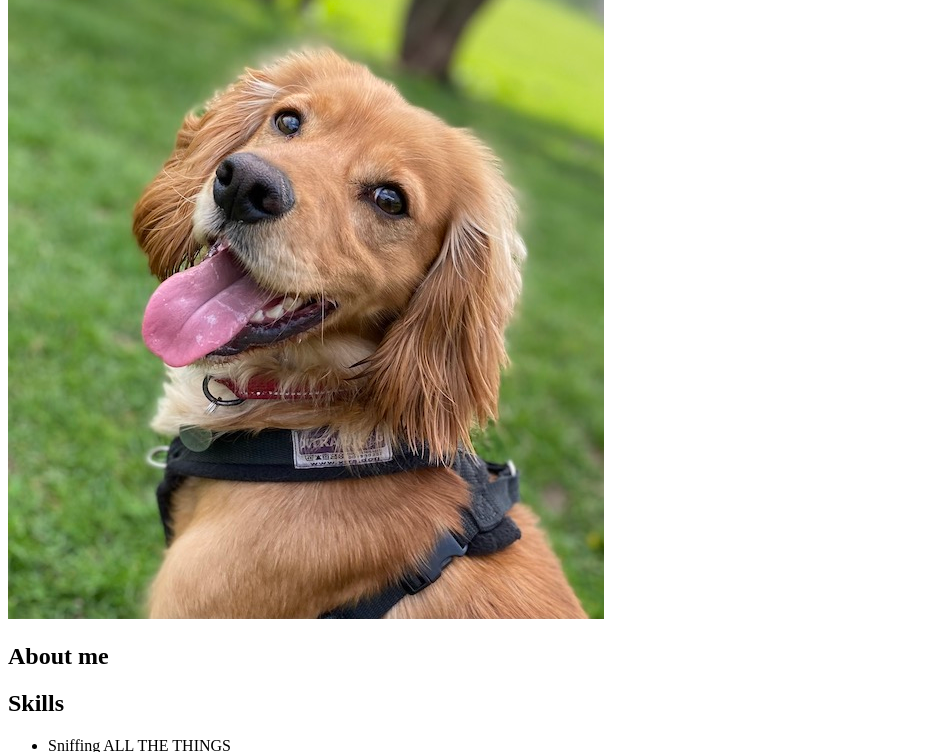
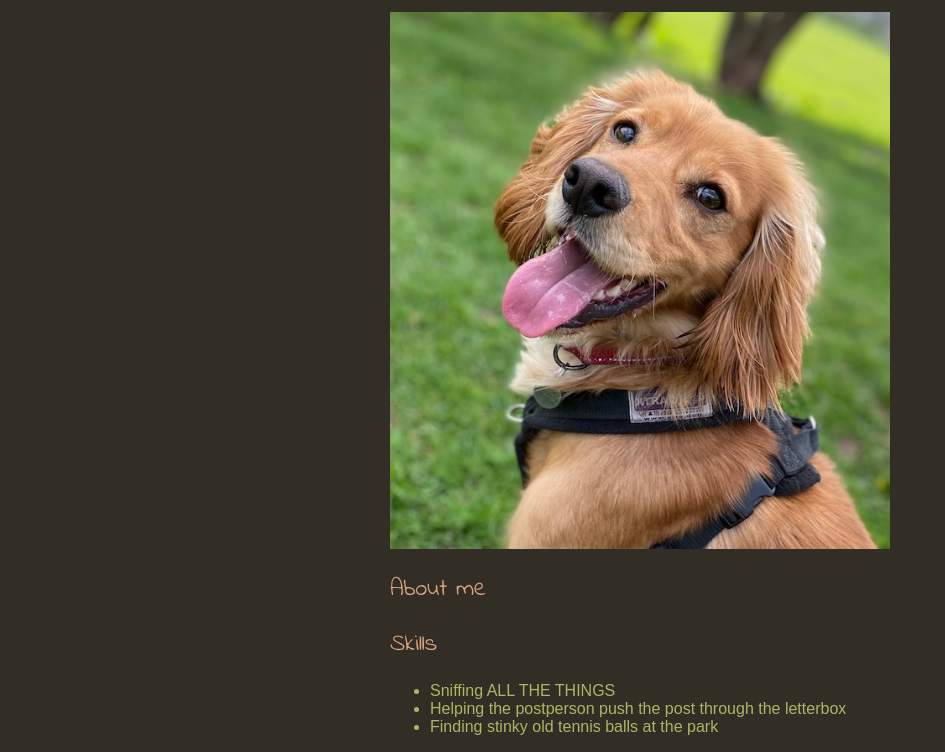
Before and after one commit to thatnick/charlie-profile, a plain HTML site: page index.html in a window 1280 px wide. Shown: the part 101-853 px from the top of the page, without its empty margins (0-945 px from the left). Drawn offline with Linux system fonts and the light colour scheme.

Commit message:
Add style reset and initial styles

```diff
--- a/index.html
+++ b/index.html
@@ -5,7 +5,13 @@
     <meta charset="UTF-8">
     <meta http-equiv="X-UA-Compatible" content="IE=edge">
     <meta name="viewport" content="width=device-width, initial-scale=1.0">
-    <link rel="stylesheet" href="style.css">
+    <link rel="preconnect" href="https://fonts.googleapis.com">
+    <link rel="preconnect" href="https://fonts.gstatic.com" crossorigin>
+    <link rel="preconnect" href="https://fonts.googleapis.com">
+    <link rel="preconnect" href="https://fonts.gstatic.com" crossorigin>
+    <link href="https://fonts.googleapis.com/css2?family=Indie+Flower&display=swap" rel="stylesheet">
+    <link rel="stylesheet" href="./styles/reset.css">
+    <link rel="stylesheet" href="./styles/style.css">
     <title>Charlie profile</title>
 </head>
 
--- /dev/null
+++ b/styles/reset.css
@@ -0,0 +1,30 @@
+html {
+    box-sizing: border-box;
+    font-size: 16px;
+}
+
+*,
+*:before,
+*:after {
+    box-sizing: inherit;
+}
+
+body,
+h1,
+h2,
+h3,
+h4,
+h5,
+h6,
+p,
+ol,
+ul {
+    font-weight: normal;
+}
+
+ol,
+
+img {
+    max-width: 100%;
+    height: auto;
+}
--- /dev/null
+++ b/styles/style.css
@@ -0,0 +1,42 @@
+body {
+    font-family: sans-serif;
+    background-color: #322e25;
+}
+
+main {
+    max-width: 500px;
+    margin: auto;
+    color: #AEB665;
+}
+
+h1,
+h2 {
+    font-family: "Indie Flower";
+
+    color: #DCA581;
+}
+
+h1 {
+    font-size: 40px;
+    text-align: center;
+}
+
+/* unvisited link */
+a:link {
+    color: white;
+}
+
+/* visited link */
+a:visited {
+    color: grey;
+}
+
+/* mouse over link */
+a:hover {
+    color: #DCA581;
+}
+
+/* selected link */
+a:active {
+    color: #DCA581;
+}
```
Also changed, not shown: style.css (deleted).
